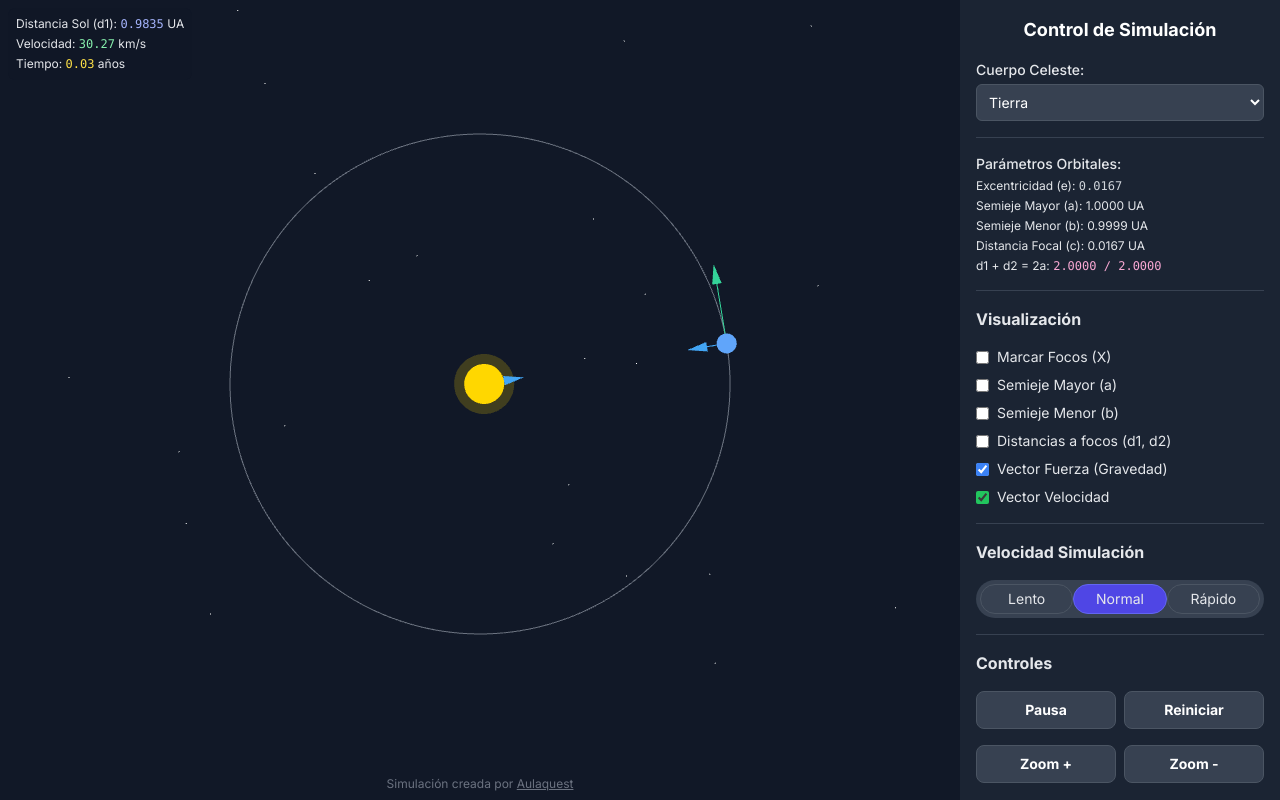
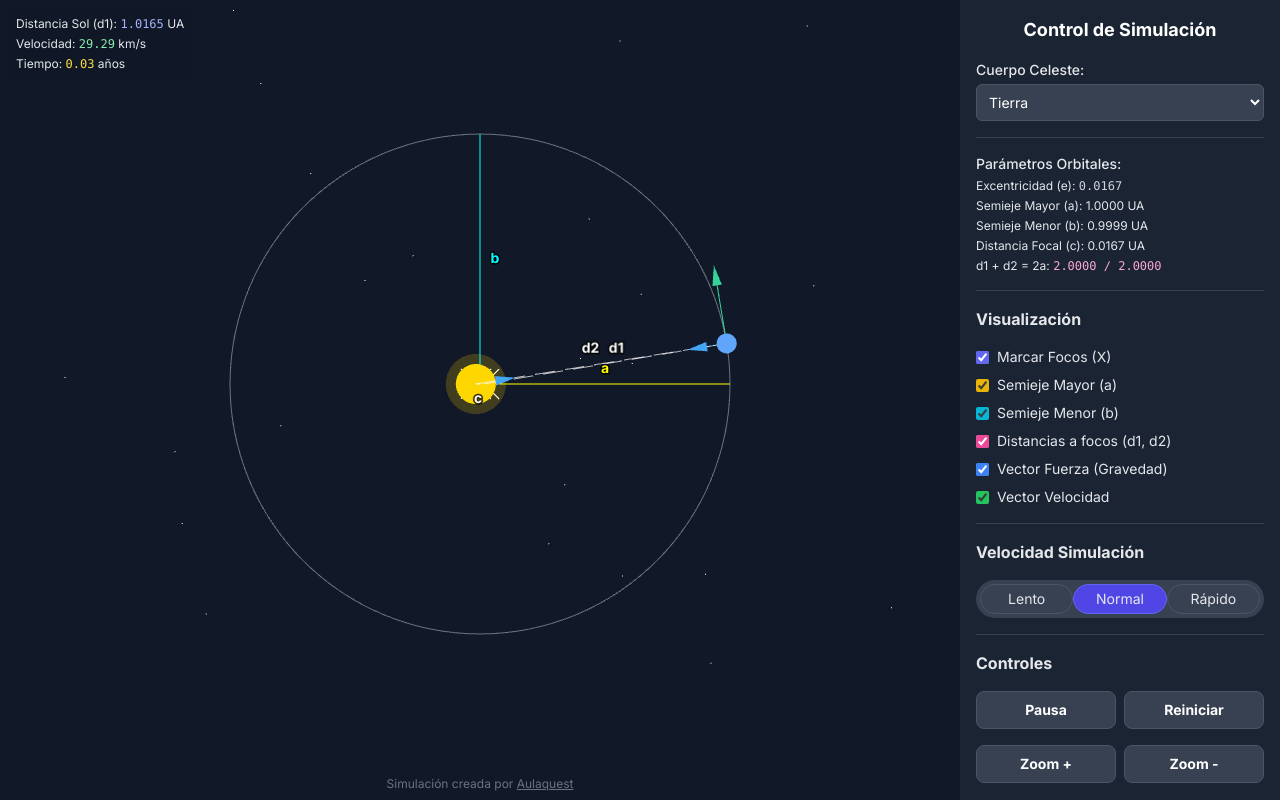
Before and after one commit to aulaquest/simulador-primera-ley-de-kepler, a plain HTML site: page index.html in a window 1280 px wide. Drawn offline with nearby package versions, Linux system fonts and the light colour scheme; animation ran at ten frames a second.

Commit message:
Update index.html

```diff
--- a/index.html
+++ b/index.html
@@ -91,10 +91,10 @@
 
         <h3 class="font-bold text-base">Visualización</h3>
         <div class="space-y-2">
-            <label><input type="checkbox" id="foci-check" class="mr-2 accent-indigo-500">Marcar Focos (X)</label>
-            <label><input type="checkbox" id="semi-major-axis-check" class="mr-2 accent-yellow-500">Semieje Mayor (a)</label>
-            <label><input type="checkbox" id="semi-minor-axis-check" class="mr-2 accent-cyan-500">Semieje Menor (b)</label>
-            <label><input type="checkbox" id="d1d2-check" class="mr-2 accent-pink-500">Distancias a focos (d1, d2)</label>
+            <label><input type="checkbox" id="foci-check" class="mr-2 accent-indigo-500" checked>Marcar Focos (X)</label>
+            <label><input type="checkbox" id="semi-major-axis-check" class="mr-2 accent-yellow-500" checked>Semieje Mayor (a)</label>
+            <label><input type="checkbox" id="semi-minor-axis-check" class="mr-2 accent-cyan-500" checked>Semieje Menor (b)</label>
+            <label><input type="checkbox" id="d1d2-check" class="mr-2 accent-pink-500" checked>Distancias a focos (d1, d2)</label>
             <label><input type="checkbox" id="gravity-vector-check" checked class="mr-2 accent-blue-500">Vector Fuerza (Gravedad)</label>
             <label><input type="checkbox" id="velocity-vector-check" checked class="mr-2 accent-green-500">Vector Velocidad</label>
         </div>
@@ -411,14 +411,20 @@
                 const E = this.solveKeplerEquation(M, e);
                 if (isNaN(E)) return;
 
-                const r_au = a_au * (1 - e * Math.cos(E));
-                const v = 2 * Math.atan2(Math.sqrt(1 + e) * Math.sin(E / 2), Math.sqrt(1 - e) * Math.cos(E / 2));
+                // --- CÁLCULO DE POSICIÓN CORREGIDO ---
+                // El origen de la escena es el CENTRO de la elipse.
+                // La posición del planeta se calcula con las ecuaciones paramétricas estándar.
+                const b_au = a_au * Math.sqrt(1 - e * e);
+                const planet_x_au = a_au * Math.cos(E);
+                const planet_y_au = b_au * Math.sin(E);
 
-                this.planet.position.set(r_au * Math.cos(v) * this.PIXELS_PER_AU, r_au * Math.sin(v) * this.PIXELS_PER_AU, 0);
+                this.planet.position.set(planet_x_au * this.PIXELS_PER_AU, planet_y_au * this.PIXELS_PER_AU, 0);
 
+                const r_au = this.planet.position.distanceTo(this.sun.position) / this.PIXELS_PER_AU;
                 const v_kms = 29.78 * Math.sqrt((2 / r_au) - (1 / a_au));
-                this.updateVectors(r_au, E, v_kms);
-                this.updateD1D2(r_au);
+
+                this.updateVectors(E, v_kms);
+                this.updateD1D2();
 
                 this.distanceValue.textContent = r_au.toFixed(4);
                 this.yearsValue.textContent = (this.years + (this.time / T)).toFixed(2);
@@ -435,28 +441,35 @@
                 const c = a * e;
                 const b = Math.sqrt(a * a - c * c);
 
-                this.camera.position.x = -c;
+                // --- GEOMETRÍA CORREGIDA ---
+                // El origen (0,0) es el centro de la elipse.
+                this.camera.position.x = 0;
                 this.camera.position.y = 0;
 
                 const points = [];
-                for (let i = 0; i <= 360; i++) {
-                    const theta = (i * Math.PI) / 180;
-                    const r = (a * (1 - e * e)) / (1 + e * Math.cos(theta));
-                    points.push(new THREE.Vector3(r * Math.cos(theta), r * Math.sin(theta), 0));
+                const segments = 128;
+                for (let i = 0; i <= segments; i++) {
+                    const theta = (i / segments) * Math.PI * 2;
+                    // Ecuación paramétrica de la elipse centrada en el origen.
+                    points.push(new THREE.Vector3(a * Math.cos(theta), b * Math.sin(theta), 0));
                 }
                 this.orbitLine.geometry.dispose();
                 this.orbitLine.geometry = new THREE.BufferGeometry().setFromPoints(points);
 
+                // Posicionar el Sol en el foco izquierdo.
+                this.sun.position.set(-c, 0, 0);
                 this.sunFocusMarker.position.copy(this.sun.position);
-                this.emptyFocusMarker.position.set(-2 * c, 0, 0);
+                this.emptyFocusMarker.position.set(c, 0, 0);
 
-                const ellipseCenter = new THREE.Vector3(-c, 0, 0);
+                // Los ejes parten del centro (0,0).
                 this.semiMajorLine.geometry.dispose();
-                this.semiMajorLine.geometry.setFromPoints([ellipseCenter, new THREE.Vector3(a - c, 0, 0)]);
+                this.semiMajorLine.geometry.setFromPoints([new THREE.Vector3(0,0,0), new THREE.Vector3(a, 0, 0)]);
+
                 this.semiMinorLine.geometry.dispose();
-                this.semiMinorLine.geometry.setFromPoints([ellipseCenter, new THREE.Vector3(-c, b, 0)]);
+                this.semiMinorLine.geometry.setFromPoints([new THREE.Vector3(0,0,0), new THREE.Vector3(0, b, 0)]);
+
                 this.focalDistLine.geometry.dispose();
-                this.focalDistLine.geometry.setFromPoints([ellipseCenter, this.sun.position]);
+                this.focalDistLine.geometry.setFromPoints([new THREE.Vector3(0,0,0), this.sun.position]);
 
                 this.eccentricityValue.textContent = e.toFixed(4);
                 this.semiMajorAxisValue.textContent = a_au.toFixed(4);
@@ -479,8 +492,9 @@
                 const a = a_au * this.PIXELS_PER_AU;
                 const c = a * e;
                 const b = a * Math.sqrt(1 - e * e);
-                const ellipseCenter = new THREE.Vector3(-c, 0, 0);
-                const emptyFocusPos = new THREE.Vector3(-2 * c, 0, 0);
+
+                const ellipseCenter = new THREE.Vector3(0, 0, 0);
+                const emptyFocusPos = new THREE.Vector3(c, 0, 0);
 
                 for (const key in this.labels) {
                     const sprite = this.labels[key];
@@ -489,20 +503,23 @@
                     }
                 }
                 const offset = 15 / zoom;
-                if(this.labels.a) this.labels.a.position.lerpVectors(ellipseCenter, new THREE.Vector3(a - c, 0, 0), 0.5).y += offset;
-                if(this.labels.b) this.labels.b.position.lerpVectors(ellipseCenter, new THREE.Vector3(-c, b, 0), 0.5).x += offset;
+                if(this.labels.a) this.labels.a.position.lerpVectors(ellipseCenter, new THREE.Vector3(a, 0, 0), 0.5).y += offset;
+                if(this.labels.b) this.labels.b.position.lerpVectors(ellipseCenter, new THREE.Vector3(0, b, 0), 0.5).x += offset;
                 if(this.labels.c) this.labels.c.position.lerpVectors(ellipseCenter, this.sun.position, 0.5).y -= offset;
-                if(this.labels.d1) this.labels.d1.position.copy(this.planet.position).multiplyScalar(0.5).add(new THREE.Vector3(offset, offset, 0));
-                if(this.labels.d2) this.labels.d2.position.copy(this.planet.position).add(emptyFocusPos).multiplyScalar(0.5).add(new THREE.Vector3(-offset, offset, 0));
+                if(this.labels.d1) this.labels.d1.position.lerpVectors(this.planet.position, this.sun.position, 0.5).add(new THREE.Vector3(offset, offset, 0));
+                if(this.labels.d2) this.labels.d2.position.lerpVectors(this.planet.position, emptyFocusPos, 0.5).add(new THREE.Vector3(-offset, offset, 0));
             }
 
-            updateD1D2(r_au) {
+            updateD1D2() {
                 const { a_au, e } = this.params;
-                const emptyFocusPos = new THREE.Vector3(-2 * a_au * e * this.PIXELS_PER_AU, 0, 0);
+                const c = a_au * e * this.PIXELS_PER_AU;
+                const emptyFocusPos = new THREE.Vector3(c, 0, 0);
+
+                const d1_pixels = this.planet.position.distanceTo(this.sun.position);
+                const d2_pixels = this.planet.position.distanceTo(emptyFocusPos);
 
                 if (this.d1Line && this.d1Line.geometry) {
-                    const d1Geom = this.d1Line.geometry;
-                    const d1Positions = d1Geom.attributes.position;
+                    const d1Positions = this.d1Line.geometry.attributes.position;
                     d1Positions.setXYZ(0, this.sun.position.x, this.sun.position.y, 0);
                     d1Positions.setXYZ(1, this.planet.position.x, this.planet.position.y, 0);
                     d1Positions.needsUpdate = true;
@@ -510,20 +527,20 @@
                 }
 
                 if (this.d2Line && this.d2Line.geometry) {
-                    const d2Geom = this.d2Line.geometry;
-                    const d2Positions = d2Geom.attributes.position;
+                    const d2Positions = this.d2Line.geometry.attributes.position;
                     d2Positions.setXYZ(0, emptyFocusPos.x, emptyFocusPos.y, 0);
                     d2Positions.setXYZ(1, this.planet.position.x, this.planet.position.y, 0);
                     d2Positions.needsUpdate = true;
                     this.d2Line.computeLineDistances();
                 }
 
-                const d2_au = this.planet.position.distanceTo(emptyFocusPos) / this.PIXELS_PER_AU;
-                this.d1d2RelationValue.textContent = `${(r_au + d2_au).toFixed(4)} / ${(2 * a_au).toFixed(4)}`;
+                const d1_au = d1_pixels / this.PIXELS_PER_AU;
+                const d2_au = d2_pixels / this.PIXELS_PER_AU;
+                this.d1d2RelationValue.textContent = `${(d1_au + d2_au).toFixed(4)} / ${(2 * a_au).toFixed(4)}`;
             }
 
-            updateVectors(r_au, E, v_kms) {
-                if (isNaN(r_au) || isNaN(E) || isNaN(v_kms)) return;
+            updateVectors(E, v_kms) {
+                if (isNaN(E) || isNaN(v_kms)) return;
 
                 const scale = 1 / this.camera.zoom;
                 const forceMagnitude = 40 * scale;
@@ -537,12 +554,16 @@
                 this.gravityArrow.setLength(forceMagnitude, headLength, headWidth);
 
                 this.sunGravityArrow.position.copy(this.sun.position);
-                const sunGravityDir = new THREE.Vector3().copy(this.planet.position).normalize();
+                const sunGravityDir = new THREE.Vector3().subVectors(this.planet.position, this.sun.position).normalize();
                 this.sunGravityArrow.setDirection(sunGravityDir);
                 this.sunGravityArrow.setLength(forceMagnitude, headLength, headWidth);
 
+                // --- VECTOR VELOCIDAD CORREGIDO ---
+                const { a_au, e } = this.params;
+                const b_au = a_au * Math.sqrt(1 - e*e);
                 this.velocityArrow.position.copy(this.planet.position);
-                const velDir = new THREE.Vector3(-Math.sin(E), Math.sqrt(1 - this.params.e**2) * Math.cos(E), 0).normalize();
+                // La dirección de la velocidad es la derivada de la posición.
+                const velDir = new THREE.Vector3(-a_au * Math.sin(E), b_au * Math.cos(E), 0).normalize();
                 this.velocityArrow.setDirection(velDir);
                 this.velocityArrow.setLength(velocityMagnitude, headLength, headWidth);
             }
```
